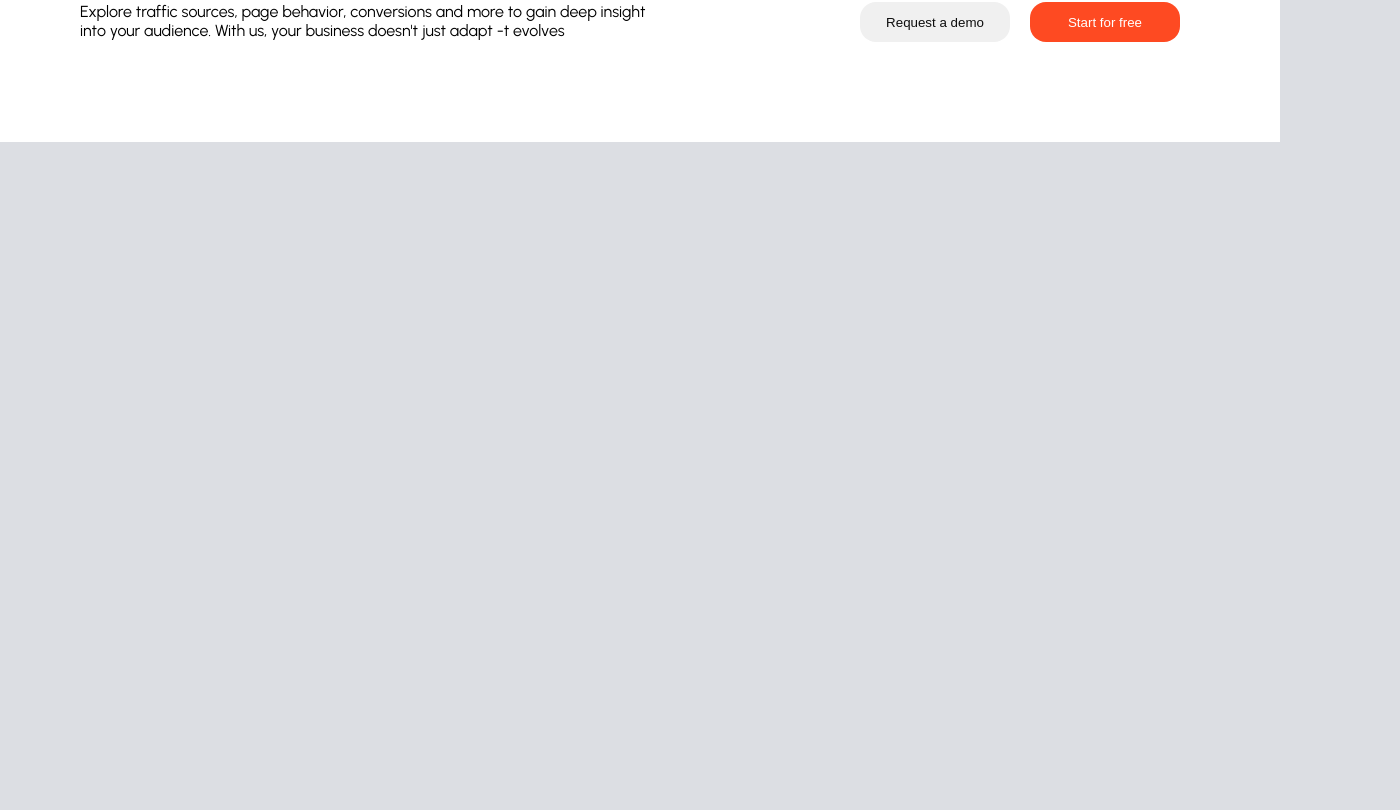
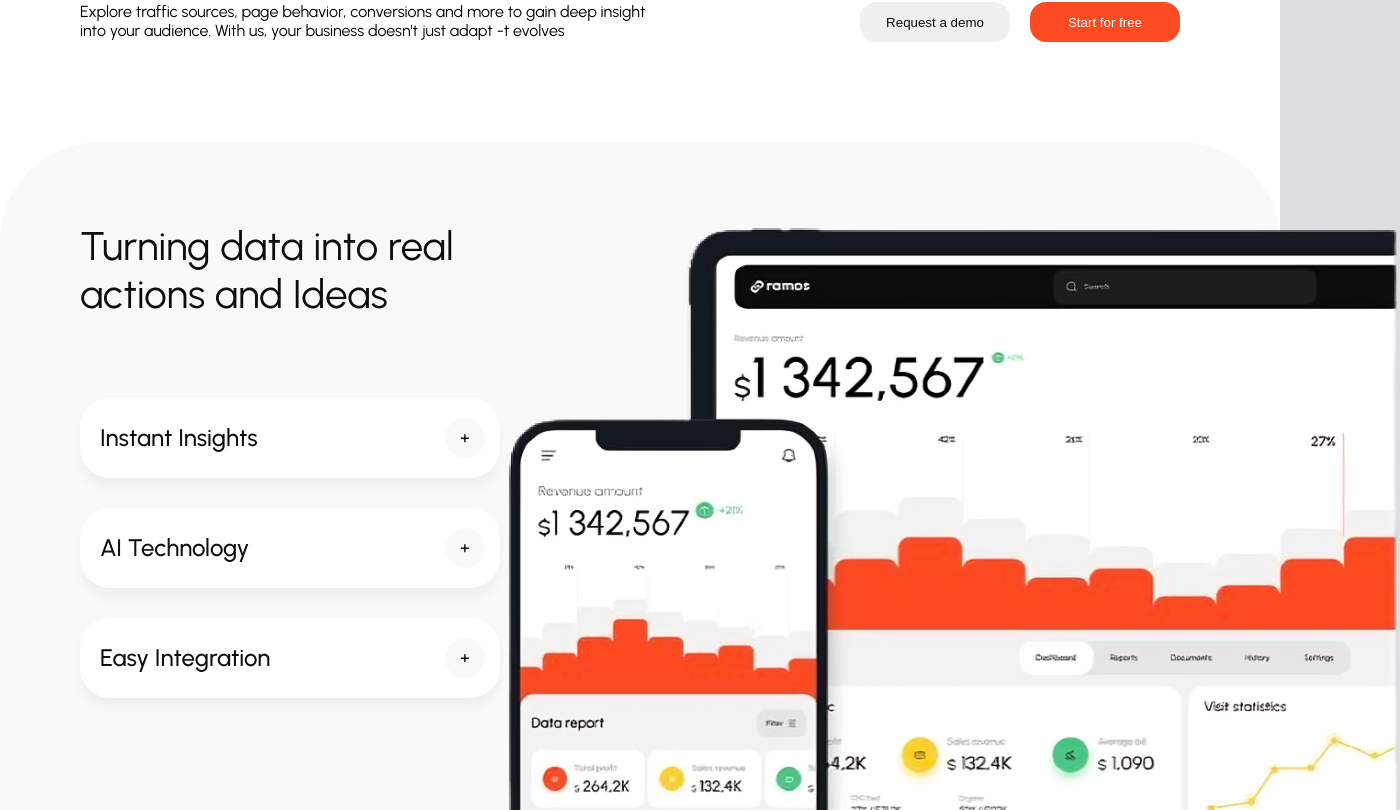
Before and after one commit to w3bh4ck/animated-landing-template, a React (Vite) app: page / in a window 1280 px wide. Shown: the part 2230-3040 px from the top of the page, 1400 px wide, since content can reach past the window. Before the commit the page ends 2372 px from the top, so only its background shows below. Built offline with nearby package versions, Linux system fonts and the light colour scheme.

Commit message:
Feat_: Add the product brand sample section

```diff
--- /dev/null
+++ b/src/components/ActionTab.tsx
@@ -0,0 +1,56 @@
+import { FC } from "react";
+import styled from "styled-components";
+
+interface Iprops {
+  label: string;
+}
+const ActionTab: FC<Iprops> = ({ label }) => {
+  return (
+    <StyledActionTab>
+      <div className="action-text">{label}</div>
+      <div className="add-button">
+        <div className="plus">+</div>
+      </div>
+    </StyledActionTab>
+  );
+};
+
+export default ActionTab;
+
+const StyledActionTab = styled.div`
+  height: 60px;
+  width: 400px;
+  border-radius: 30px;
+  padding: 10px;
+  display: flex;
+  justify-content: space-between;
+  background-color: #ffffff;
+  margin-top: 30px;
+  box-shadow: 0px 10px 10px ${({ theme }) => theme.colors.white};
+  .action-text {
+    margin-top: 15px;
+    padding-left: 10px;
+    font-size: 24px;
+    font-weight: 500;
+    color: ${({ theme }) => theme.colors.dark};
+  }
+
+  .add-button {
+    height: 40px;
+    width: 40px;
+    border-radius: 50%;
+    margin-top: 10px;
+    margin-right: 5px;
+    cursor: pointer;
+    margin-top: 10px;
+    background-color: ${({ theme }) => theme.colors.lightGray};
+  }
+
+  .plus {
+    text-align: center;
+    margin-top: 10px;
+    font-weight: 500;
+    font-size: 16px;
+    f
+  }
+`;
--- /dev/null
+++ b/src/containers/landing/SampleBrand.tsx
@@ -0,0 +1,62 @@
+import styled from "styled-components";
+import ActionTab from "../../components/ActionTab";
+
+const actions = ["Instant Insights", "AI Technology", "Easy Integration"];
+
+const SampleBrand = () => {
+  return (
+    <StyledSampleWrapper>
+      <div className="section-header">
+        Turning data into real actions and Ideas
+      </div>
+      <div className="flx between">
+        <div className="actions">
+          {actions.map((action, i) => (
+            <ActionTab key={`key_${i}`} label={action} />
+          ))}
+        </div>
+        <div className="brand">
+          <img
+            className="brand-img"
+            alt="brand"
+            src="/assets/images/ramos-sample.png"
+            height={900}
+            width={900}
+          />
+        </div>
+      </div>
+      <div className="legend">Ramos</div>
+    </StyledSampleWrapper>
+  );
+};
+
+export default SampleBrand;
+
+const StyledSampleWrapper = styled.div`
+  background-color: ${({ theme }) => theme.colors.lightGray};
+  border-radius: 100px;
+  padding: 80px 0px 10px 80px;
+
+  .section-header {
+    font-size: 40px;
+    color: ${({ theme }) => theme.colors.dark};
+    width: 500px;
+  }
+
+  .actions {
+    margin-top: 50px;
+  }
+
+  .brand {
+    margin-top: -150px;
+    z-index: 2;
+  }
+
+  .legend {
+    color: #fe4a22;
+    font-size: 394px;
+    text-align: center;
+    font-weight: 600;
+    margin-top: -280px;
+  }
+`;
--- a/src/pages/LandingPage/LandingPage.tsx
+++ b/src/pages/LandingPage/LandingPage.tsx
@@ -1,6 +1,7 @@
 import HeroSection from "../../containers/landing/HeroSection";
 import AnalyticsSection from "../../containers/landing/AnalyticsSection";
 import EfficiencySection from "../../containers/landing/EfficiencySection";
+import SampleBrand from "../../containers/landing/SampleBrand";
 
 const LandingPage = () => {
   return (
@@ -8,6 +9,7 @@ const LandingPage = () => {
       <HeroSection />
       <AnalyticsSection />
       <EfficiencySection />
+      <SampleBrand />
     </div>
   );
 };
```
Also changed, not shown: public/assets/images/ramos-sample.png (added).
